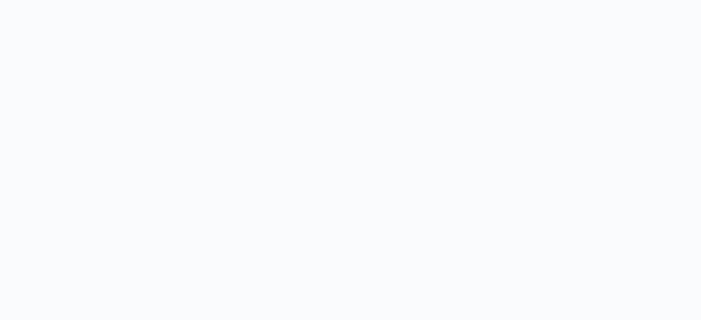
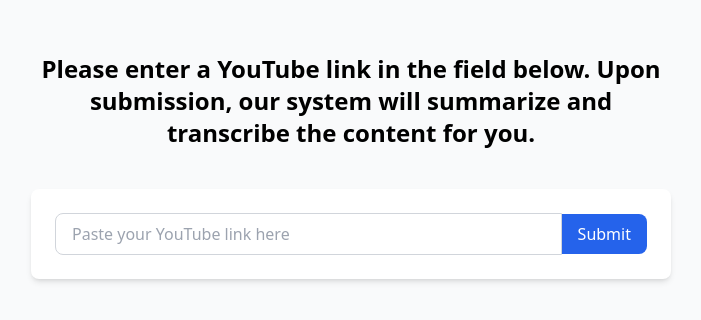
Before and after one commit to mayaaceska/FounderGames-FE, a React (Vite) app in the folder FounderGames/: page /youtube-link in a window 1280 px wide. Before the commit this address had no page. Shown: the part 234-554 px from the top of the page, without its empty margins (289-990 px from the left). Built offline with nearby package versions, Linux system fonts and the light colour scheme.

Commit message:
Youtube links added

```diff
--- a/FounderGames/src/App.tsx
+++ b/FounderGames/src/App.tsx
@@ -1,14 +1,17 @@
 import { BrowserRouter as Router, Routes, Route } from 'react-router-dom';
 import HomePage from './assets/pages/HomePage/HomePage';
+import YouTubeLinkForm from './assets/components/YouTubeLinkForm/YouTubeLinkForm';
+import SingleVideoPage from './assets/pages/SingleVideoPage/SingleVideoPage';
+
 
 function App() {
   return (
     <Router>
       <Routes>
         <Route path="/" element={<HomePage />} />
-        {/* <Route path="/multivideo" element={} />
-        <Route path="/singlevideo" element={} /> */}
-       </Routes>
+        <Route path="/youtube-link" element={<YouTubeLinkForm />} /> {/* New route for the YouTube link form */}
+        <Route path="/single-video" element={<SingleVideoPage />} /> {/* New route for the single video page */}
+      </Routes>
     </Router>
   );
 }
--- a/FounderGames/src/assets/components/Navbar/Navbar.tsx
+++ b/FounderGames/src/assets/components/Navbar/Navbar.tsx
@@ -2,7 +2,7 @@
 
 const Navbar: React.FC = () => {
   return (
-    <nav className="w-full bg-white shadow-md">
+    <nav className="w-full bg-white shadow-md fixed">
       <div className="flex justify-between items-center px-4 py-4">
         {/* Logo Section */}
         <div>
--- /dev/null
+++ b/FounderGames/src/assets/components/YouTubeLinkForm/YouTubeLinkForm.tsx
@@ -0,0 +1,52 @@
+import React, { useState } from 'react';
+import { useNavigate } from 'react-router-dom';
+
+const YouTubeLinkForm: React.FC = () => {
+  const [link, setLink] = useState<string>('');
+  const [error, setError] = useState<string>('');
+  const navigate = useNavigate();
+
+  const handleSubmit = (e: React.FormEvent<HTMLFormElement>) => {
+    e.preventDefault();
+
+    // Regular expression to validate YouTube links
+    const youtubeRegex = /^(https?:\/\/)?(www\.)?(youtube\.com|youtu\.?be)\/.+$/;
+
+    if (!youtubeRegex.test(link)) {
+      setError("The link is not in our database. Please post a YouTube link.");
+    } else {
+      setError(''); // Clear any previous error messages
+      navigate('/single-video'); // Navigate to the single video page
+    }
+  };
+
+  return (
+    <div className="flex items-center justify-center min-h-screen">
+      <div className="w-11/12 md:w-3/4 lg:w-1/2"> {/* Container for form, responsive width */}
+        <h2 className="text-2xl font-semibold mb-10 text-center">
+        Please enter a YouTube link in the field below. Upon submission, our system will summarize and transcribe the content for you.
+        </h2>
+        <form onSubmit={handleSubmit} className="flex flex-col space-y-4 bg-white p-6 rounded-lg shadow-md">
+          <div className="flex items-center"> {/* Flex container for input and button */}
+            <input
+              type="text"
+              value={link}
+              onChange={(e) => setLink(e.target.value)}
+              placeholder="Paste your YouTube link here"
+              className="border border-gray-300 rounded-l-lg px-4 py-2 focus:outline-none focus:ring-2 focus:ring-blue-500 flex-1"
+            />
+            <button
+              type="submit"
+              className="bg-blue-600 text-white rounded-r-lg px-4 py-2 hover:bg-blue-700 transition"
+            >
+              Submit
+            </button>
+          </div>
+          {error && <p className="text-red-500">{error}</p>} {/* Display error message */}
+        </form>
+      </div>
+    </div>
+  );
+};
+
+export default YouTubeLinkForm;
--- a/FounderGames/src/assets/pages/HomePage/HomePage.tsx
+++ b/FounderGames/src/assets/pages/HomePage/HomePage.tsx
@@ -1,9 +1,11 @@
 import Navbar from "../../components/Navbar/Navbar";
+import YouTubeLinkForm from "../../components/YouTubeLinkForm/YouTubeLinkForm";
 
 const HomePage = () => {
   return (
     <div>
       <Navbar />
+      <YouTubeLinkForm />
     </div>
   );
 };
--- a/FounderGames/src/assets/pages/MultiVideoPage/MultiVideoPage.tsx
+++ b/FounderGames/src/assets/pages/MultiVideoPage/MultiVideoPage.tsx
@@ -0,0 +1,11 @@
+import Navbar from "../../components/Navbar/Navbar";
+
+const MultiVideoPage = () => {
+  return (
+    <div>
+      <Navbar />
+    </div>
+  );
+};
+
+export default MultiVideoPage;
--- a/FounderGames/src/assets/pages/SingleVideoPage/SingleVideoPage.tsx
+++ b/FounderGames/src/assets/pages/SingleVideoPage/SingleVideoPage.tsx
@@ -0,0 +1,11 @@
+import Navbar from "../../components/Navbar/Navbar";
+
+const SingleVideoPage = () => {
+  return (
+    <div>
+      <Navbar />
+    </div>
+  );
+};
+
+export default SingleVideoPage;
```
Also changed, not shown: FounderGames/src/assets/components/URLsearchSection/URLsearchSection.tsx (deleted).
